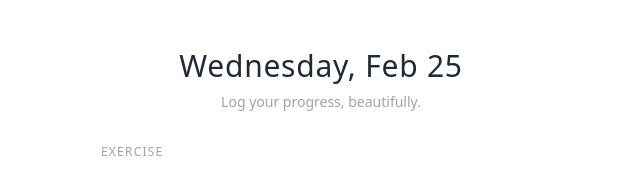
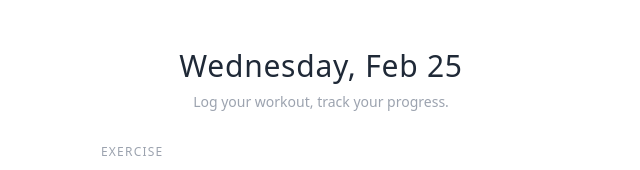
Before and after one commit to minesnm/ines-gym-tracker, a Next.js app: page / in a window 1280 px wide. Shown: the top 170 px of the page, without its empty margins (319-959 px from the left). Built offline with nearby package versions, Linux system fonts and the light colour scheme.

Commit message:
Log your workout, track your progress.tsx

```diff
--- a/app/page.tsx
+++ b/app/page.tsx
@@ -409,7 +409,7 @@ export default function GymTracker() {
             {todayStr}
           </h1>
           <p className="text-sm text-gray-400">
-            Log your progress, beautifully.
+            Log your workout, track your progress.
           </p>
         </div>
 
```
